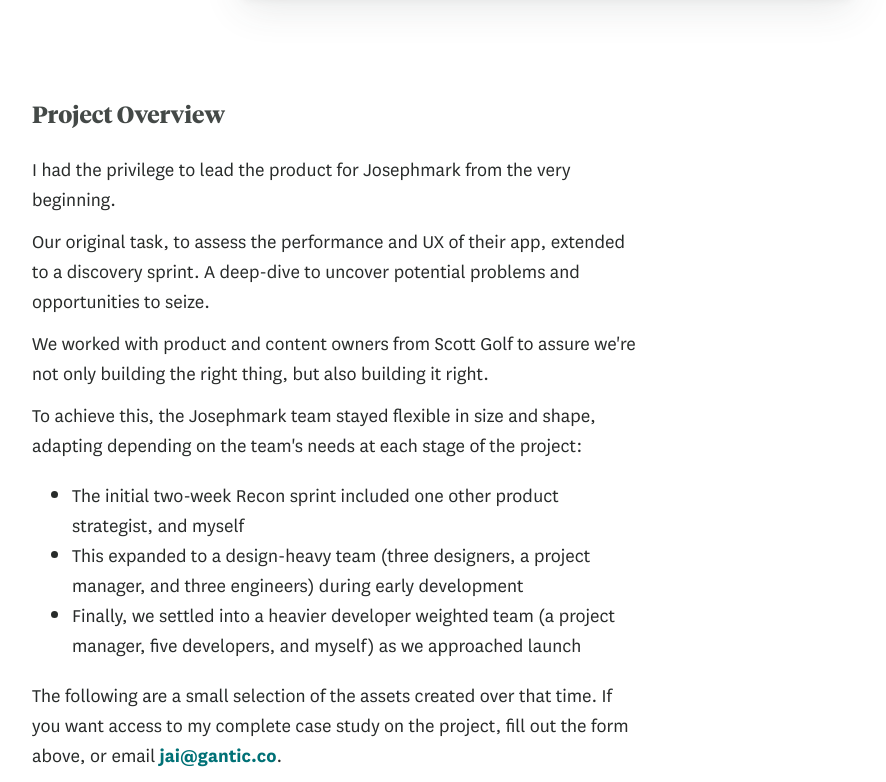
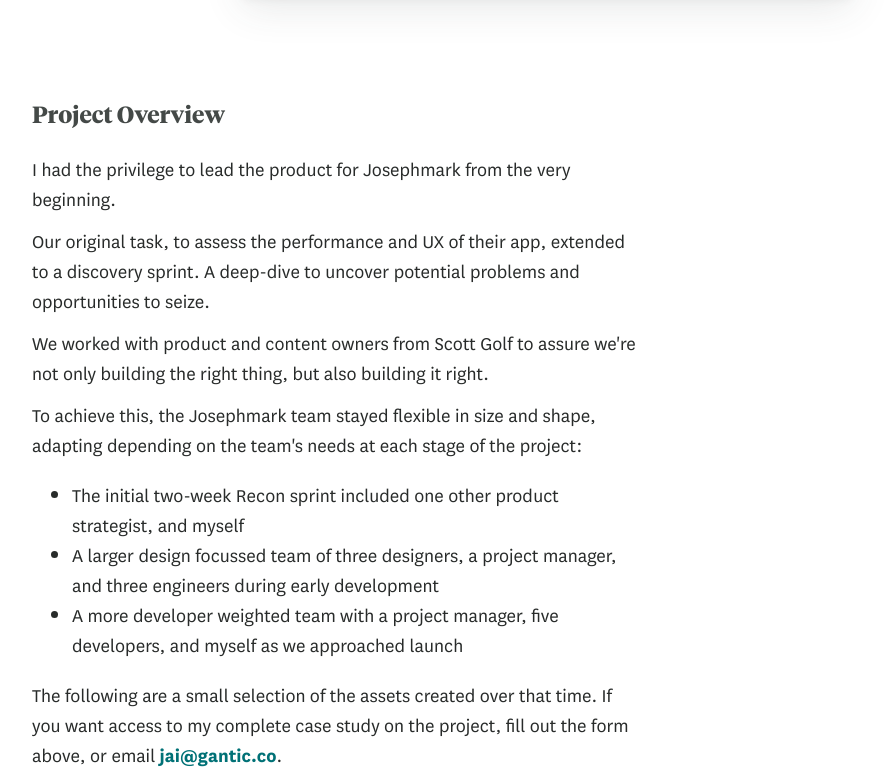
Before and after one commit to Ganticdotco/gantic.co-v3, a plain HTML site: page project/pin/index.html in a window 1280 px wide. Shown: the part 2015-2797 px from the top of the page, without its empty margins (93-979 px from the left). Drawn offline with Linux system fonts and the light colour scheme.

Commit message:
Pin content tweak

```diff
--- a/project/pin/index.html
+++ b/project/pin/index.html
@@ -75,7 +75,7 @@
     </figure>
     <div class="content-group">
       <p class="overview">I worked with the Josephmark team to create an app for world champion golfer, Adam Scott. Pin helps golfers track their progress via intuitive scoring, and statistical insights.</p>
-      <p>In late 2016, Scott's team asked us to audit the performance of their iOS and Android app, Adam Scott's Mi Golf Club. The app, built by various design and development contractors, had significant performance issues.</p>
+      <p>In late 2016, Scott's team asked us to audit their iOS and Android app, Adam Scott's Mi Golf Club. The app had significant performance issues, but we discovered deeper issues with UX and business strategy.</p>
       <p>Over the course of 12 months, I led a dynamic team to research, design, develop, launch and iterate on the app.</p>
       <p>Shorty after we began working on a second club facing product, contract negotiations stalled the project. I left Josephmark in early 2018, and have had no involvement with the project since.</p>
     </div>
@@ -198,8 +198,8 @@
       <p>To achieve this, the Josephmark team stayed flexible in size and shape, adapting depending on the team's needs at each stage of the project:</p>
       <ul>
         <li>The initial two-week Recon sprint included one other product strategist, and myself</li>
-        <li>This expanded to a design-heavy team (three designers, a project manager, and three engineers) during early development</li>
-        <li>Finally, we settled into a heavier developer weighted team (a project manager, five developers, and myself) as we approached launch</li>
+        <li>A larger design focussed team of three designers, a project manager, and three engineers during early development</li>
+        <li>A more developer weighted team with a project manager, five developers, and myself as we approached launch</li>
       </ul>
       <p>The following are a small selection of the assets created over that time. If you want access to my complete case study on the project, fill out the form above, or email <a href="mailto:jai@gantic.co" title="Contact Jai Mitchell">jai@gantic.co</a>.</p>
     </div>
```
